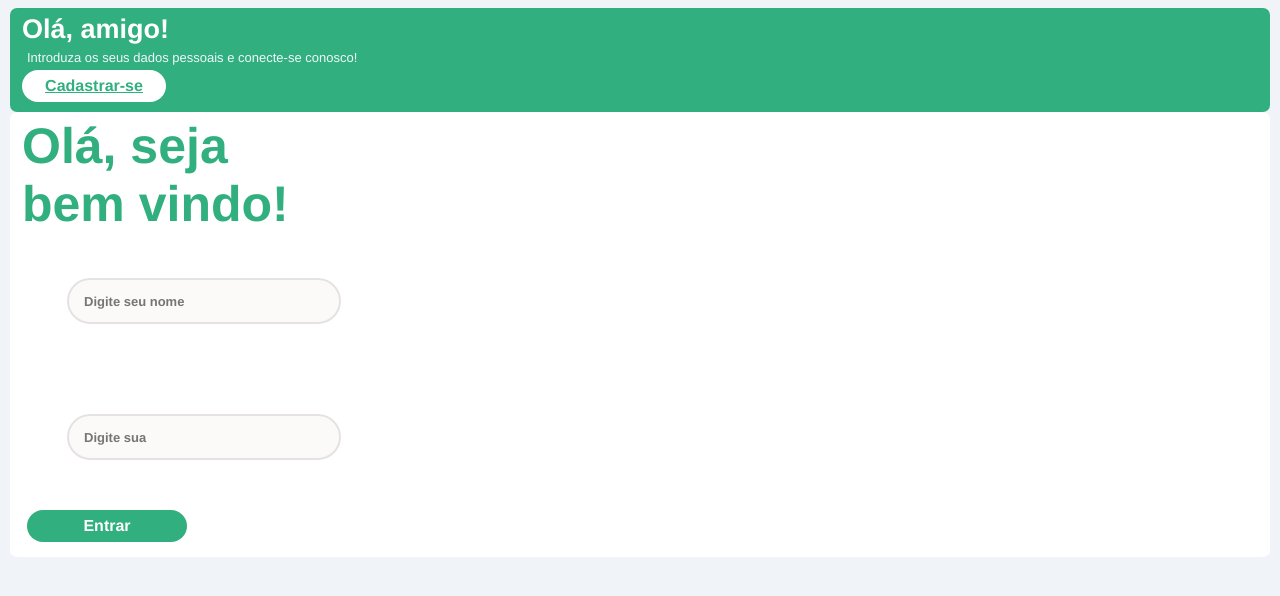
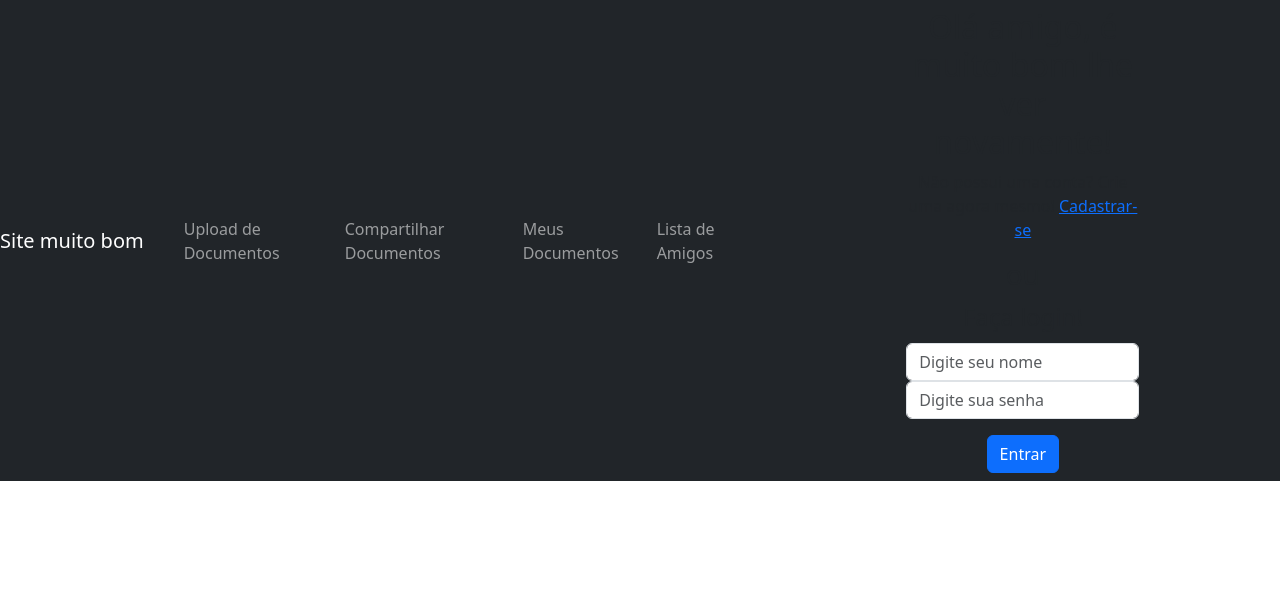
Before and after one commit to pedrohcbock/Trabalho-Programacao, a PHP site: page /login.php in a window 1280 px wide. Shown: the top 596 px of the page. Run offline with PHP 8.4, Linux system fonts and the light colour scheme.

Commit message:
tudo tá funcionando, o trabalho tá pronto

```diff
--- a/css/index.css
+++ /dev/null
@@ -1,118 +0,0 @@
-.irPara{
-    display:block;
-    background-color: rgb(49, 175, 127);
-    border-radius: 7px;
-    border: none;
-
-}
-
-fieldset{
-    display:block;
-    border-radius:7px;
-    border:none;
-    background-color: white;
-    justify-content: center;
-    align-items: center;
-
-}
-
-form{
-    display:inline;
-    justify-items: center;
-    padding: auto;
-}
-
-.preencher{
-    padding: 40px;
-}
-
-
-
-.button-acess{
-    font-family: 'Franklin Gothic Medium', 'Arial Narrow', Arial, sans-serif;
-    font-size: 1rem;
-    background-color: rgb(49, 175, 127);
-    border:none;
-    border-radius:25px;
-    width: 10rem;
-    height: 2rem;
-    margin: 5px;
-    font-weight: bold;
-    color: white;
-    justify-items: center;
-    padding: 3px 10px;
-}
-.button-acess-cad{
-    font-family: 'Franklin Gothic Medium', 'Arial Narrow', Arial, sans-serif;
-    font-size: 1rem;
-    background-color:white;
-    border-radius:25px;
-    width: 9rem;
-    height: 2rem;
-    font-weight: bold;
-    color: rgb(49, 175, 127);
-    border: 1px;
-}
-
-a{
-    color:rgb(49, 175, 127) ;
-    font-style: normal;
-}
-.testo-pequenho-acess{
-    font-family: Helvetica, sans-serif;
-    font-size: small;
-    color: aliceblue;
-    padding: 5px;
-
-}
-.titulo-criar-acess{
-    align-items: center;
-    font-family: Helvetica, sans-serif;
-    font-weight: bold;
-    color: white;
-    font-size:27px;
-
-
-}
-
-.titulo-acess{
-    font-family: Helvetica, sans-serif;
-    font-weight: bold;
-    color:  rgb(49, 175, 127);
-    font-size:50px;
-    width: 20rem;
-}
-.input{
-    border-radius: 25px;
-    border-color: rgb(230, 226, 226);
-    border-style: unset;
-    background-color: rgb(252, 249, 249) ;
-    width: 15rem;
-    height: 2rem;
-    margin: 5px;
-    font-family:Helvetica, sans-serif;
-    font-weight: bold;
-    font-size: small;
-    border-style: solid;
-    outline: none;
-    padding: 5px 15px;
-
-
-}
-
-input:focus{
-    border-color: rgb(49, 175, 127);
-
-}
-
-body{
-    background-color:rgb(240, 243, 247) ;
-}
-
-.log{
-align-items: center;
-    justify-content: center;
-    display: flex;
-    height: 20rem;
-
-}
--- a/documentos_compartilhados.php
+++ b/documentos_compartilhados.php
@@ -16,7 +16,7 @@
 $sql = 'SELECT d.id, d.usuario_id, d.nome, d.tipo, d.data, u.nome AS nome_compartilhador
         FROM compartilhamentos c
         INNER JOIN documentos d ON c.documento_id = d.id
-        INNER JOIN usuarios u ON c.usuario_id = u.id
+        INNER JOIN usuarios u ON d.usuario_id = u.id
         WHERE c.usuario_id = ?';
 
 $parametros = [$usuario_id];
--- a/compartilhar_documentos.php
+++ b/menu.php
@@ -2,4 +2,4 @@
     require_once 'carregar_twig.php';
     require_once 'verifica_sessao.php';
 
-    echo $twig->render('compartilhar.html');
+    echo $twig->render('menu.html');
--- a/meus_documentos.php
+++ b/meus_documentos.php
@@ -35,7 +35,7 @@
 $arquivos_na_pasta = glob($pasta_documentos . '*');
 
 if ($stmt->rowCount() === 0) {
-    echo 'Não foram encontrados documentos. <a href="documentos_listar.php">Voltar</a>';
+    echo 'Não foram encontrados documentos. <a href="meus_documentos.php">Voltar</a>';
     exit;
 }
 
--- /dev/null
+++ b/templates/inc/header.html
@@ -0,0 +1,36 @@
+<!DOCTYPE html>
+<html lang="pt-BR">
+<head>
+    <meta charset="UTF-8">
+    <meta http-equiv="X-UA-Compatible" content="IE=edge">
+    <meta name="viewport" content="width=device-width, initial-scale=1.0">
+    <link href="https://cdn.jsdelivr.net/npm/bootstrap@5.3.0-alpha1/dist/css/bootstrap.min.css" rel="stylesheet"
+        integrity="sha384-GLhlTQ8iRABdZLl6O3oVMWSktQOp6b7In1Zl3/Jr59b6EGGoI1aFkw7cmDA6j6gD" crossorigin="anonymous">
+    <title>{{ titulo }}</title>
+</head>
+
+<body>
+    <nav class="navbar navbar-expand-md bg-dark navbar-dark">
+        <div class="collapse navbar-collapse justify-content-center" id="collapsibleNavbar">
+            <a class="navbar-brand" href="menu.php">Site muito bom</a>
+            <ul class="navbar-nav ms-3">
+                <li class="nav-item">
+                    <a class="nav-link" href="upload_documento.php">Upload de Documentos</a>
+                </li>
+            </ul>
+            <ul class="navbar-nav ms-3">
+                <li class="nav-item">
+                    <a class="nav-link" href="compartilhar.php">Compartilhar Documentos</a>
+                </li>
+            </ul>
+            <ul class="navbar-nav ms-3">
+                <li class="nav-item">
+                    <a class="nav-link" href="meus_documentos.php">Meus Documentos</a>
+                </li>
+            </ul>
+            <ul class="navbar-nav ms-3">
+                <li class="nav-item">
+                    <a class="nav-link" href="usuarios.php">Lista de Amigos</a>
+                </li>
+            </ul>
+            <ul class="navbar-nav ms-3">
--- a/templates/login.html
+++ b/templates/login.html
@@ -1,57 +1,52 @@
+{% include "inc/header.html" %}
 {% if erro == 1 %}
-	Usuário ou senha inválidos! 😯
+	Usuário ou senha inválidos!
 {% elseif erro == 2 %}
-    Você está tentando acessar uma página restrita, safadinho! 😒
-{% elseif erro == 3 %}
-	Senha alterada com sucesso. Vê se não esquece agora, imbecil. 🥰🥰🥰
+    Você está tentando acessar uma página sem estar logado.
 {% endif %}
 <!DOCTYPE html>
 <html lang="pt-BR">
-
 <head>
     <meta charset="UTF-8">
     <meta http-equiv="X-UA-Compatible" content="IE=edge">
     <meta name="viewport" content="width=device-width, initial-scale=1.0">
-    <link rel="stylesheet" href="css/index.css">
     <title>Login</title>
+    <link rel="stylesheet" href="style/style.css">
 </head>
 
 <body>
+    <div class="container">
+        <div class="row justify-content-center">
+            <div class="col-md-6">
                 <div class="form-cadastro">
                     <div class="cadastro">
-            <fieldset class="irPara">
-                <div class="titulo-criar-acess">
-                    Olá, amigo!
+                        <fieldset>
+                            <div class="text-center">
+                                <h2>Olá amigo, é muito bom lhe ver novamente!</h2>
+                                <p>Não possui uma conta? Crie uma agora mesmo!
+                                <a href="cadastro_usuario.php">Cadastrar-se</a></p>
+                                <h3>ou</h3>
                             </div>
-                <div class="testo-pequenho-acess">
-                    Introduza os seus dados pessoais e conecte-se conosco!
-                </div>
-                <div >
-                    <button class="button-acess-cad"  >
-                        <a href="cadastro_usuario.php" >Cadastrar-se</a>
-                    </button>
-                </div>
-
                         </fieldset>
                     </div>
                     <form action="verifica_login.php" method="post">
                         <fieldset class="fieldset">
-
-                <div class="titulo-acess">Olá, seja bem vindo!</div>
-
-                <div class="preencher">
-
-                    <input type="text" class="input" name="nome" placeholder="Digite seu nome" required  />
+                            <legend class="text-center">Faça login!</legend>
+                            <div class="form-group">
+                                <input type="text" class="form-control" name="nome" placeholder="Digite seu nome" required />
                             </div>
-                <div class="preencher">
-                    <input type="password" class="input" name="senha" placeholder="Digite sua" required />
+                            <div class="form-group">
+                                <input type="password" class="form-control" name="senha" placeholder="Digite sua senha" required />
                             </div>
-                <div class="button">
-                    <button class="button-acess">Entrar</button>
+                            <div class="text-center mt-3">
+                                <button type="submit" class="btn btn-primary">Entrar</button>
                             </div>
                         </fieldset>
                     </form>
                 </div>
+            </div>
+        </div>
+    </div>
 </body>
 
 </html>
```
Also changed, not shown: compartilhar.php (+69 -17 lines), logout.php (added, +8 -0 lines), models/Model.php (+0 -23 lines), templates/cadastro.html (+28 -23 lines), templates/compartilhar.html (deleted, +0 -28 lines), templates/documento_apagar.html (+12 -1 lines), templates/documentos_compartilhados.html (+39 -23 lines), templates/menu.html (+18 -10 lines), templates/meus_documentos.html (+40 -18 lines), templates/upload.html (+22 -9 lines), templates/usuario_apagar.html (+12 -2 lines), templates/usuarios.html (+16 -9 lines), 1 other file. Lines whose indentation alone changed are shown as unchanged.
